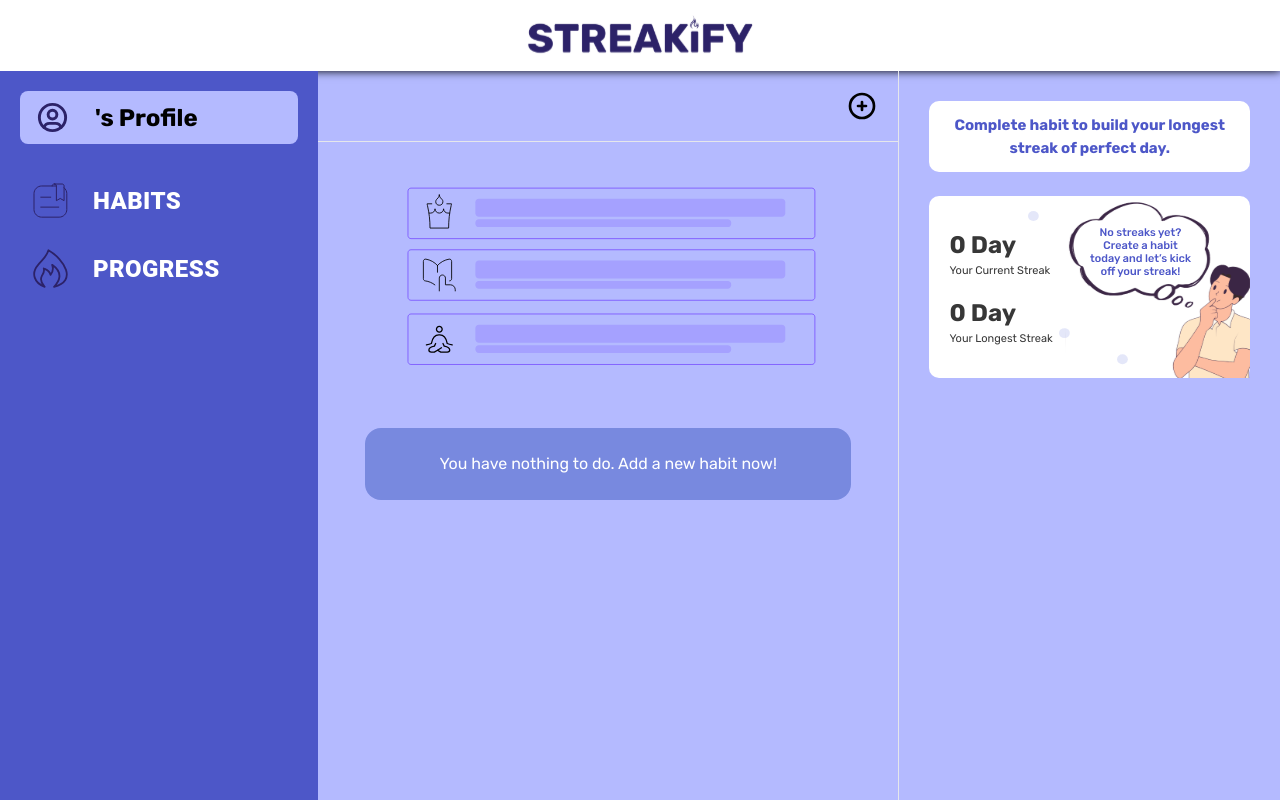
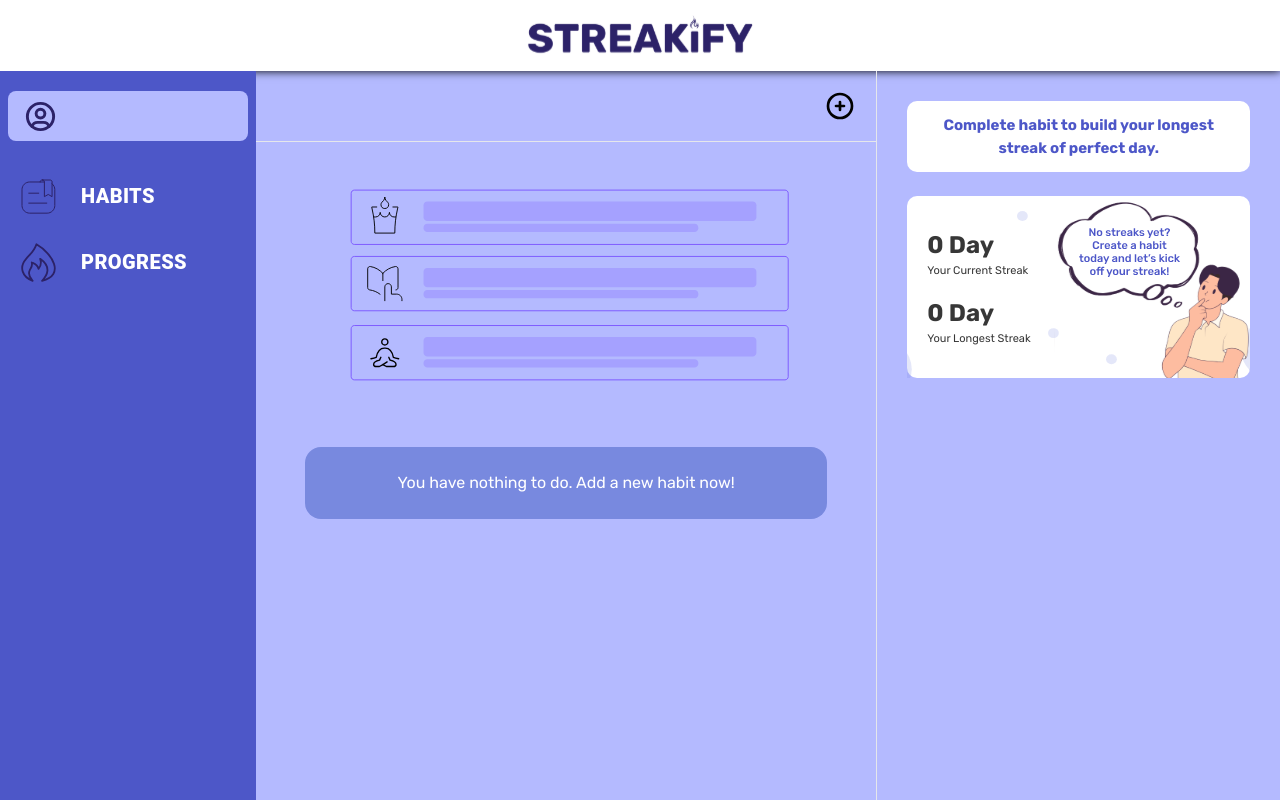
Before and after one commit to decaff1115/Streakify, a React (Vite) app in the folder Streakify/client/: page /Dashboard in a window 1280 px wide. Built offline with nearby package versions, Linux system fonts and the light colour scheme.

Commit message:
adjust: sizes for left side bar and error handling in code base

```diff
--- a/Streakify/client/package.json
+++ b/Streakify/client/package.json
@@ -12,8 +12,6 @@
   "dependencies": {
     "@emotion/react": "^11.14.0",
     "@emotion/styled": "^11.14.0",
-    "@mantine/core": "^7.15.1",
-    "@mantine/hooks": "^7.15.1",
     "@mui/material": "^6.2.0",
     "@tabler/icons": "^3.24.0",
     "@tabler/icons-react": "^3.24.0",
--- a/Streakify/client/src/Components/Dashboard/Dashboard.jsx
+++ b/Streakify/client/src/Components/Dashboard/Dashboard.jsx
@@ -1,12 +1,9 @@
 import logo from "../../assets/logo.svg"
-import { IconExclamationCircle, IconEdit,IconTrash, IconUserCircle, IconCalendar, IconNumber24Small, IconCirclePlus } from "@tabler/icons-react"
+import { IconExclamationCircle, IconEdit,IconTrash, IconUserCircle, IconCirclePlus } from "@tabler/icons-react"
 import fire  from "../../assets/fire.svg"
 import noTaskIcon from "../../assets/HabitSampleIcons.svg"
 import noStreaks from "../../assets/NoStreaks.svg"
-import { Modal, Box, Typography, Select, Button } from "@mui/material"
-import InputLabel from '@mui/material/InputLabel';
-import MenuItem from '@mui/material/MenuItem';
-import FormControl from '@mui/material/FormControl';
+import { Modal, Box, Typography, Button } from "@mui/material"
 import React, { useState, useEffect } from "react";
 import { jwtDecode } from "jwt-decode";
 import fileIcon from '../../assets/Vector.svg'
@@ -28,6 +25,10 @@
   const handleClose = () => setOpen(false);
   const [showAddHabit, setShowAddHabit] = useState(false);
 
+  const handleClosePopup = () => {
+    setShowAddHabit(!showAddHabit)
+  }
+
   //==========DELETE HABIT==========//
   const deleteOpen = (taskId) => {
     handleDelete(taskId);
@@ -45,11 +46,6 @@
   const [editingGoal, setEditingGoal] = useState('');
   const [isActive, setIsActive] = useState(false);
   const [progress, SetProgress] = useState(false);
-  const [progressIcon, setProgressIcon] = useState(false);
-
-  const handleProgressIcon = () => {
-    setProgressIcon(true)
-  }
 
   const handleClick = () => {
     setIsActive(!isActive); // Toggle the active state
@@ -117,8 +113,7 @@
       setUsername(data.username);
       console.log('Fetched datauow:', username);
     } catch (err) {
-      console.error(error);
-      setError("Error fetching user data");
+      console.error(err);
     }
   };
 
@@ -193,7 +188,7 @@
         alert("Habit deleted successfully!");
       } else {
         // Handle any error returned from the server
-        alert(`Failed to delete habit: ${data.message}`);
+        alert(`Failed to delete habit: ${taskId}`);
       }
     } catch (error) {
       console.error("Error deleting habit:", error);
@@ -303,14 +298,14 @@
 
         <div className="flex border-red-600 h-full w-full justify-between">
           {/* Sidebar div */}
-          <div className="flex w-[30%] justify-center bg-[#4D57C8] p-[20px] border-red-600">
-            <div className="border-blue-600 h-max flex flex-col">
+          <div className="flex w-[20%] justify-center bg-[#4D57C8] p-[20px] border-red-600">
+            <div className="border-blue-600 h-max flex flex-col items-center">
 
                 {/*User Profile Div*/}
-                <button onClick={handleOpenProfile} className="flex bg-[#B4BAFF] h-[53px] mb-[30px] items-center w-[278px] justify-start rounded-[8px] p-[15px]">
+                <button onClick={handleOpenProfile} className="flex bg-[#B4BAFF] h-[50px] mb-[30px] items-center w-[240px] justify-start rounded-[8px] p-[15px]">
                   <div className="flex justify-between items-center">
                     <IconUserCircle size={35} color="#2C2268"/>
-                    <h1 className="text-[24px] font-bold ml-[25px]"> {username}'s Profile </h1>
+                    <h1 className="text-[20px] font-bold ml-[22px] text-[#2C2268]"> {username} </h1>
                   </div>
                 </button>
 
@@ -333,19 +328,19 @@
 
                 {/*Left SideBar Tabs*/}
                   <div>
-                    <Button onClick={handleClick} style={{ justifyContent: "start", background: isActive ? "#B4BAFF" : "", borderRadius: "10px", padding: "none" }} className={`flex hover:bg-[#B4BAFF] h-[53px] items-center w-[278px] rounded-[8px]`}>
+                    <Button onClick={handleClick} style={{width: "240px", height: "50px", justifyContent: "start", background: isActive ? "#B4BAFF" : "", borderRadius: "10px", padding: "none" }} className={`flex hover:bg-[#B4BAFF] h-[53px] items-center w-[278px] rounded-[8px]`}>
                       <div className="flex w-full items-center hover:text-[#2C2268] text-white font-extrabold transition-colors duration-[1]">
                         <img src={fileIcon} className="ml-[5px]"></img>
-                        <h1 className="text-[24px] ml-[25px]"> HABITS </h1>
+                        <h1 className="text-[20px] ml-[25px]"> HABITS </h1>
                       </div>
                     </Button>
                   </div>
                   <div>
 
-                    <Button onClick={handleProgress} style={{ justifyContent: "start", background: progress ? "#B4BAFF" : "", borderRadius: "10px", marginTop:"15px" }} className={`flex hover:bg-[#B4BAFF] h-[53px] items-center w-[278px] rounded-[8px] p-[15px]`}>
+                    <Button onClick={handleProgress} style={{ width:"240px", justifyContent: "start", background: progress ? "#B4BAFF" : "", borderRadius: "10px", marginTop:"15px" }} className={`flex hover:bg-[#B4BAFF] h-[53px] items-center w-[278px] rounded-[8px] p-[15px]`}>
                       <div className="flex w-full items-center hover:text-[#2C2268] text-white font-extrabold transition-colors duration-[1]">
                         <img src={fire} className="ml-[5px] w-[35px]"/>
-                        <h1 className="text-[24px] font-extrabold ml-[25px]"> PROGRESS </h1>
+                        <h1 className="text-[20px] font-extrabold ml-[25px]"> PROGRESS </h1>
                       </div>
                     </Button>
                   </div>
```
Also changed, not shown: 1 other file (tests, documents, lock files or other folders).
